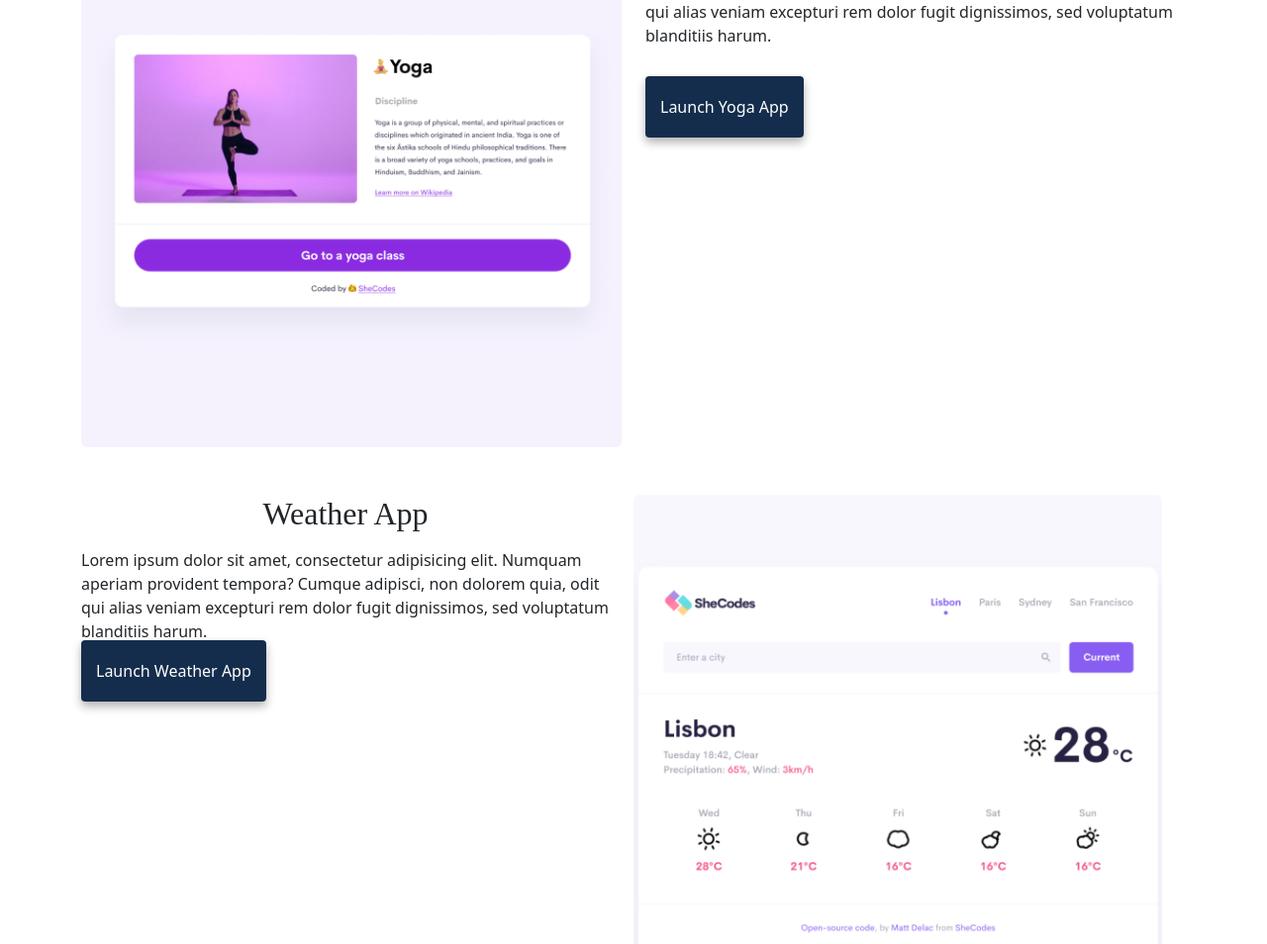
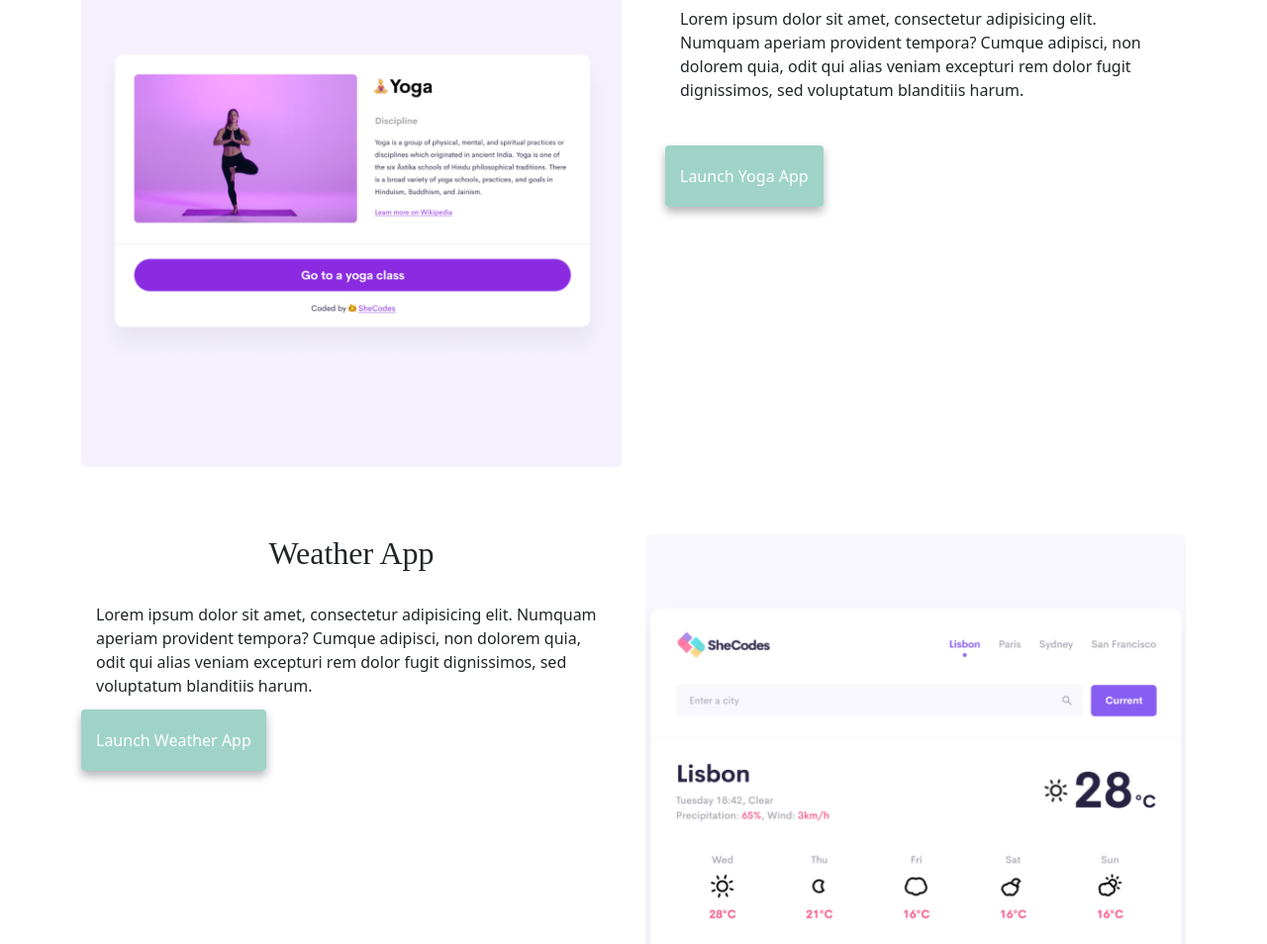
Before and after one commit to jschelcher/Project---Responsive, a plain HTML site: page index.html in a window 1280 px wide. Shown: the part 542-1496 px from the top of the page at 99% size. Drawn offline with nearby package versions, Linux system fonts and the light colour scheme.

Commit message:
adjusted the CSS on the homepage to better align to a smaller resolution

```diff
--- a/index.html
+++ b/index.html
@@ -59,6 +59,7 @@
           <img src="images/yoga.png" class="img-fluid rounded" alt="Information about Yoga classes" />
         </div>
         <div class="col-md-6">
+          <div class="yoga">
           <h2>Yoga App</h2>
           <p>
             Lorem ipsum dolor sit amet, consectetur adipisicing elit. Numquam
@@ -70,6 +71,8 @@
             <a href="#" class="primary-link" title="Yoga App">Launch Yoga App</a>
           </div>
         </div>
+      </div>
+      <div class="weather">
         <div class="row mt-5">
           <div class="col-md-6">
             <h2 class="mb-3">Weather App</h2>
@@ -82,11 +85,14 @@
             <div class="mt5">
               <a href="#" class="primary-link" title="Weather App">Launch Weather App</a>
             </div>
+            <br>
           </div>
           <div class="col-md-6">
             <img src="images/weather.png" class="img-fluid rounded" alt="Weather forecast for Lisbon" />
           </div>
         </div>
+      </div>
+      <div class="yogurt">
         <div class="row mt-5">
           <div class="col-md-6">
             <img src="images/yogurt.png" class="img-fluid rounded" alt="Greek yogurt with blueberries ready to eat" />
@@ -106,5 +112,6 @@
         </div>
       </div>
     </div>
+    </div>
   </body>
 </html>
--- a/style.css
+++ b/style.css
@@ -10,6 +10,7 @@
     background-color: var(--background);
     padding:40px;
   }
+  body {font-family: Arial, Helvetica, sans-serif;}
   h1,
   h2,
   H3 {
@@ -17,6 +18,9 @@
     text-align: center;
     font-family: "Times New Roman", Times, serif;
   }
+
+  a, p {padding: 15px;}
+
 
   .name {
     font-size: 75px;
@@ -119,7 +123,12 @@
     padding: 20px 15px;
     text-decoration: none;
     text-transform: capitalize;
-    background: var(--background);
+    background: var(--secondary-color);
     color: white;
     box-shadow: var(--box-shadow);
   }
+  .container {padding: 20px;}
+
+  .yoga {padding:20px;}
+  .weather {padding:20px;}
+  .yogurt {padding:20px;}
```
